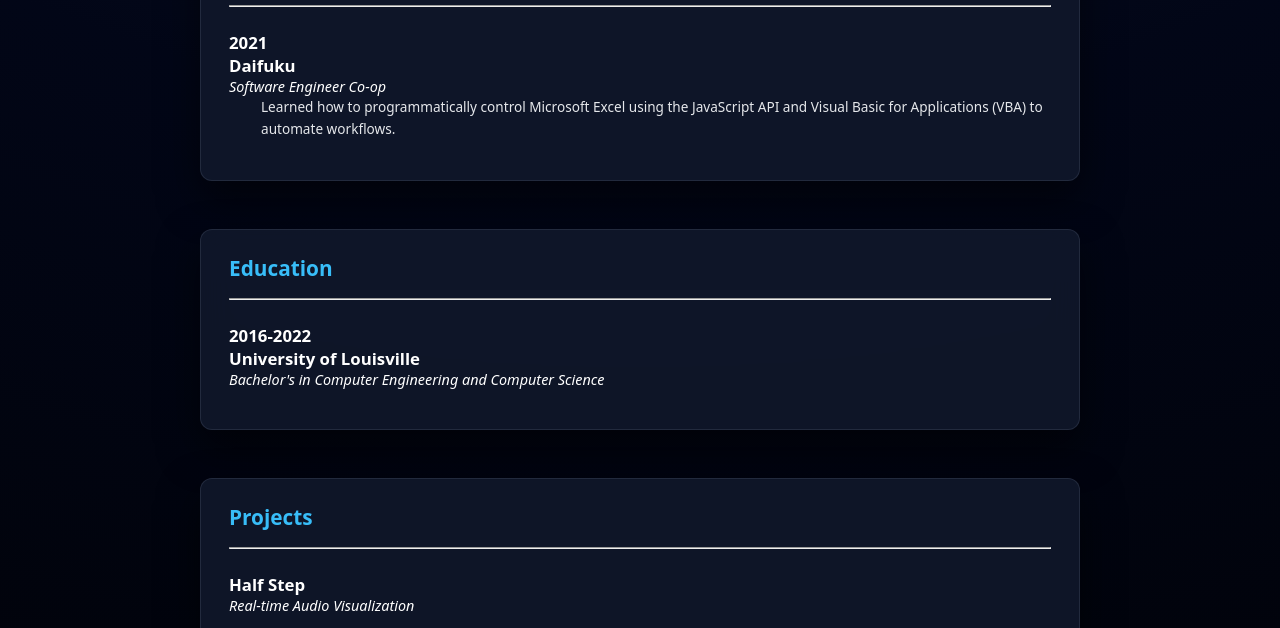
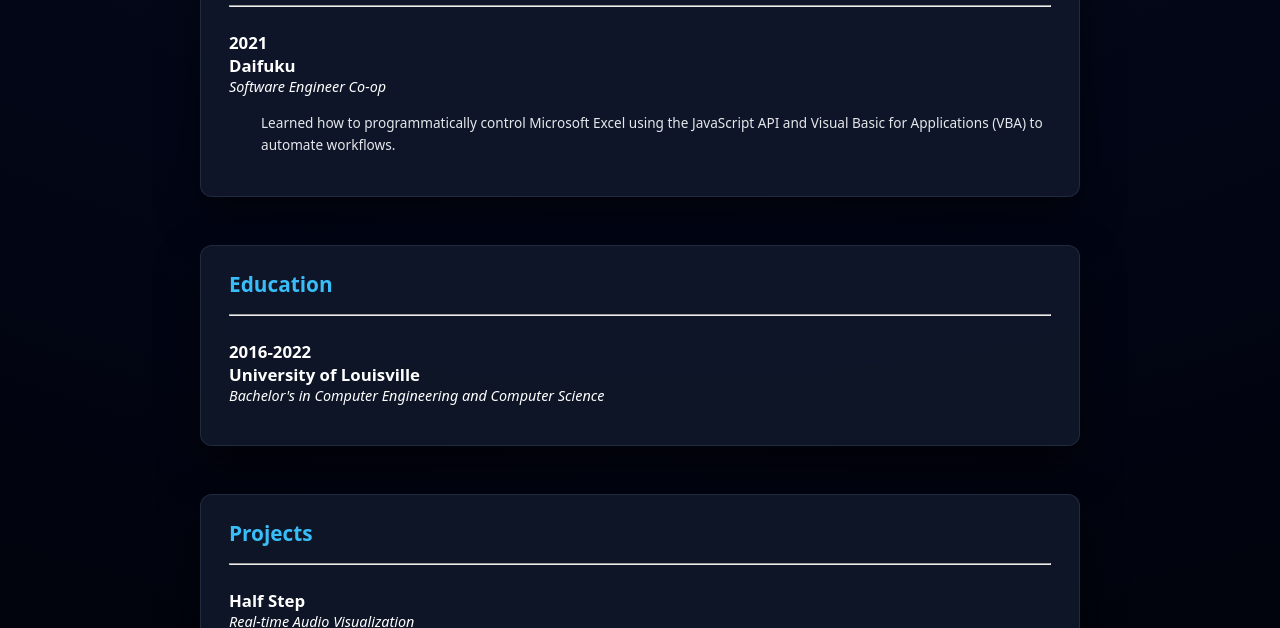
Before and after one commit to david-castellon/resume, a plain HTML site: page index.html in a window 1280 px wide. Shown: the part 1405-2033 px from the top of the page. Drawn offline with Linux system fonts and the light colour scheme.

Commit message:
updated styling on a p tag

```diff
--- a/index.html
+++ b/index.html
@@ -90,7 +90,7 @@
           <h3 class="experience-dates">2021</h3>
           <h3 class="job-location">Daifuku</h3>
           <h4 class="job-title">Software Engineer Co-op</h4>
-          <p class="padding-left-2rem">Learned how to programmatically control Microsoft Excel using the JavaScript API and Visual Basic for Applications (VBA) to automate workflows.</p>
+          <p class="padding-left-2rem padding-top-1rem">Learned how to programmatically control Microsoft Excel using the JavaScript API and Visual Basic for Applications (VBA) to automate workflows.</p>
         </article>
       </section>
 
```
